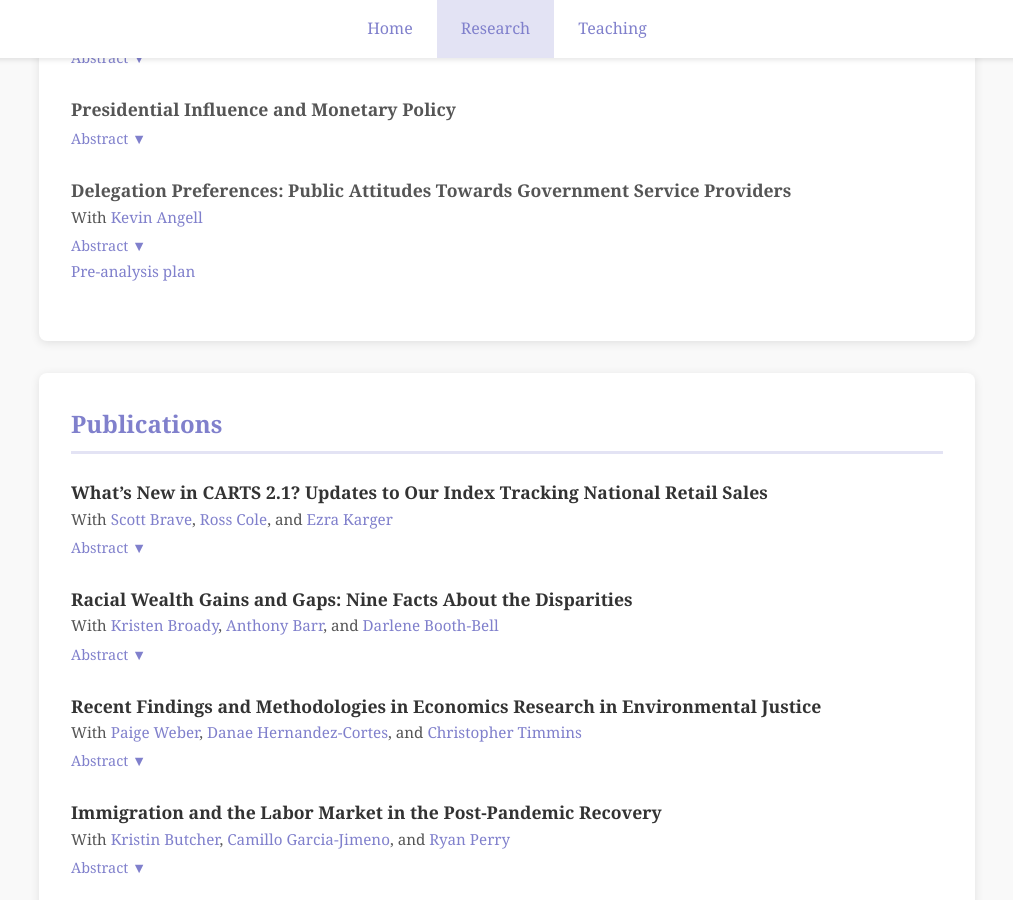
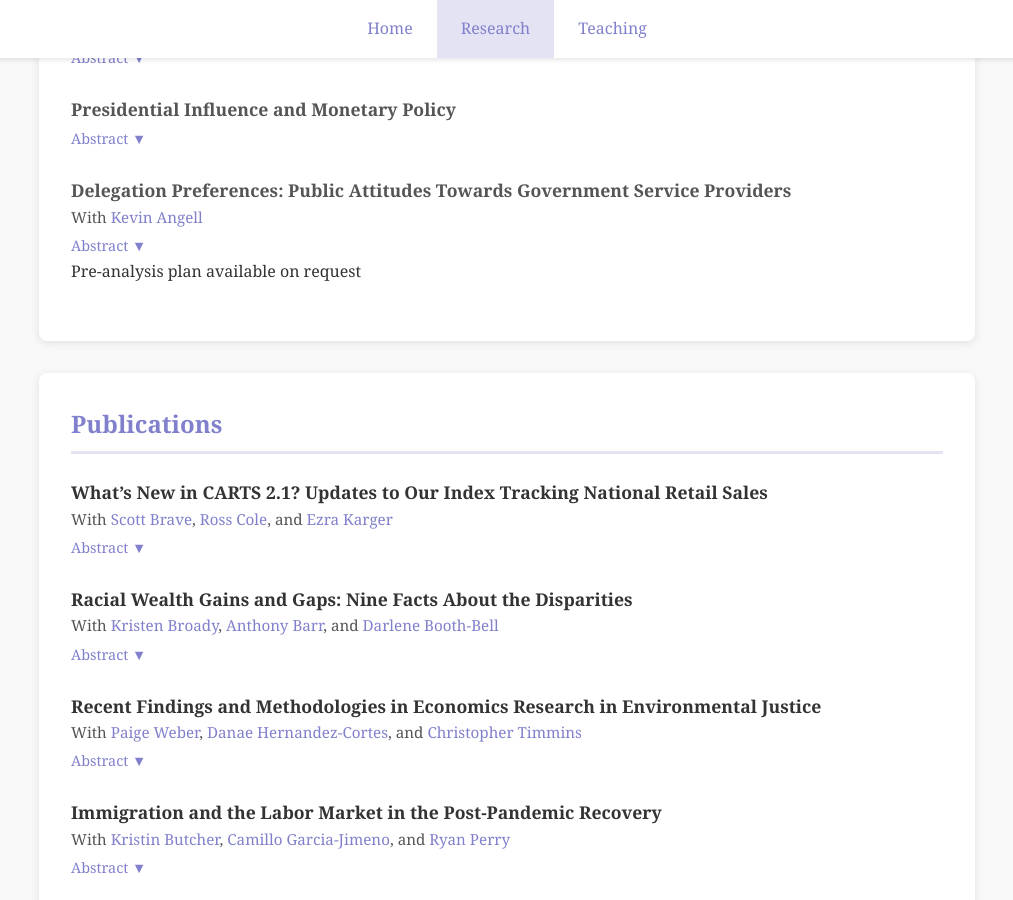
Before and after one commit to L-Cain/L-Cain.github.io, a Jekyll site: the page built from research.md, in a window 1280 px wide and 900 px high, scrolled down 431 px. Shown: the whole window, without its empty margins (133-1146 px from the left). Built offline with Jekyll 4.4.1, drawn with Linux system fonts in a browser that asks for light colours.

Commit message:
Update research.md

```diff
--- a/research.md
+++ b/research.md
@@ -45,7 +45,7 @@ Government</a>
     <div style="display:none;margin-top:0.75rem;padding:1rem;background:#f0f0f8;border-left:3px solid #8080cc;border-radius:0 4px 4px 0;">
       <p>What does the public think about the outsourcing of government work to the private sector? Do Americans anticipate higher costs and lower quality when the state contracts with private firms? Holding constant these outcomes, are there residual preferences for state provision of social services? We find tentative affirmative answers to these questions using a series of simple survey experiments. These results indicate that the public expects better results from legislative delegation to bureaucrats and to non-profits than to for-profit firms or when representatives retain the prerogative. When the provider is held constant, the public anticipates worse results on average from giving a private firm broad rather than limited discretion to enact legislative goals. </p>
      </div>
-  <br> <span style="font-size: 0.95rem; color: #555;"> <a href="https://osf.io/3vzyx/overview">Pre-analysis plan</a></span>
+  <br> Pre-analysis plan available on request
   </div>
 </section>
 
```
